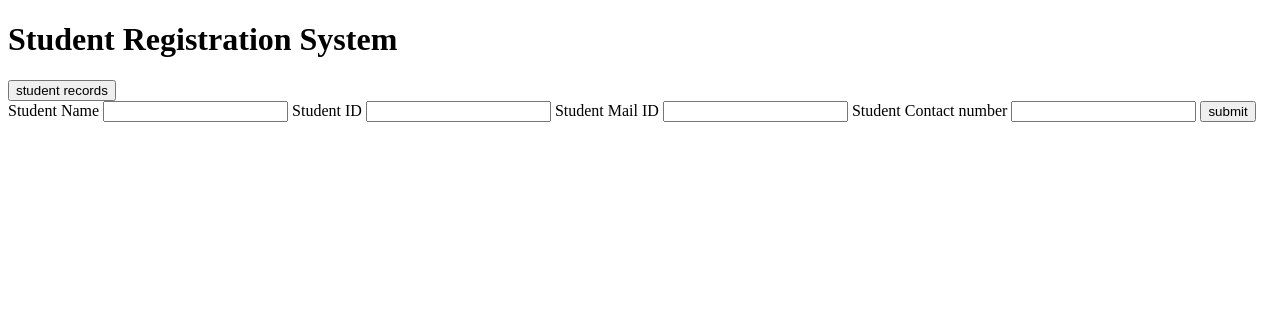
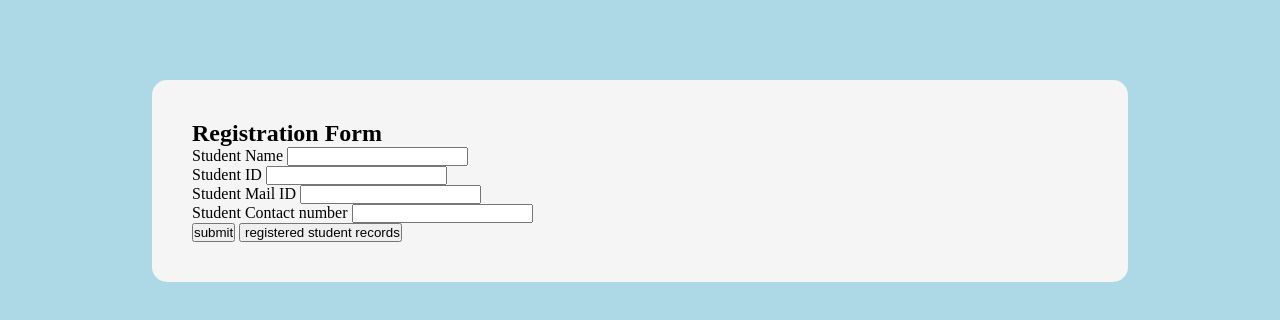
Before and after one commit to Gagangowda777/student_registration_system, a plain HTML site: page index.html in a window 1280 px wide. Drawn offline with Linux system fonts and the light colour scheme.

Commit message:
second commit - adding basic styling using vanilla css

```diff
--- a/index.html
+++ b/index.html
@@ -3,32 +3,38 @@
 <head>
     <meta charset="UTF-8">
     <meta name="viewport" content="width=device-width, initial-scale=1.0">
-    <title>Student Registration</title>
+    <title>Student Enrollment Portal</title>
+    <link rel="stylesheet" href="style.css">
+
 </head>
 <body>
 
-    <div>
-    <h1> Student Registration System</h1>
-    <button>student records</button>
-    </div>
+    <section class="section_form">
 
-    <div>
-    <form action="">
-        <label for="name">Student Name</label>
-        <input type="text" id="name">
+        <div class="form_ele">
 
-        <label for="Student_id">Student ID</label>
-        <input type="text" id="Student_id">
+            <h2>Registration Form</h2>
 
-        <label for="mail_id">Student Mail ID</label>
-        <input type="text" id="mail_id">
+            <form action="">
+                <label for="name">Student Name</label>
+                <input type="text" id="name"><br>
 
-        <label for="contact_number">Student Contact number</label>
-        <input type="text" id="contact_number">
+                <label for="Student_id">Student ID</label>
+                <input type="text" id="Student_id"><br>
 
+                <label for="mail_id">Student Mail ID</label>
+                <input type="text" id="mail_id"><br>
 
-        <input type="button" value="submit">
-    </form>
-    </div>
+                <label for="contact_number">Student Contact number</label>
+                <input type="text" id="contact_number"><br>
+
+                <input type="button" value="submit">
+                <input type="button" value=" registered student records">
+            </form>
+
+        </div>
+
+    </section>
+
 </body>
 </html>
--- /dev/null
+++ b/style.css
@@ -0,0 +1,25 @@
+*{
+    padding: 0;
+    margin: 0;
+}
+
+body{
+    background-color: lightblue;
+    display: flex;
+    align-items:center;
+    justify-content: center;
+}
+
+.section_form{
+    box-shadow: 50%;
+    border-radius: 15px;
+    width: 70%;
+    background-color: whitesmoke;
+    margin-top: 80px;
+    padding: 40px;
+}
+
+.form_ele{
+    display: flex;
+    flex-direction: column;
+}
```
